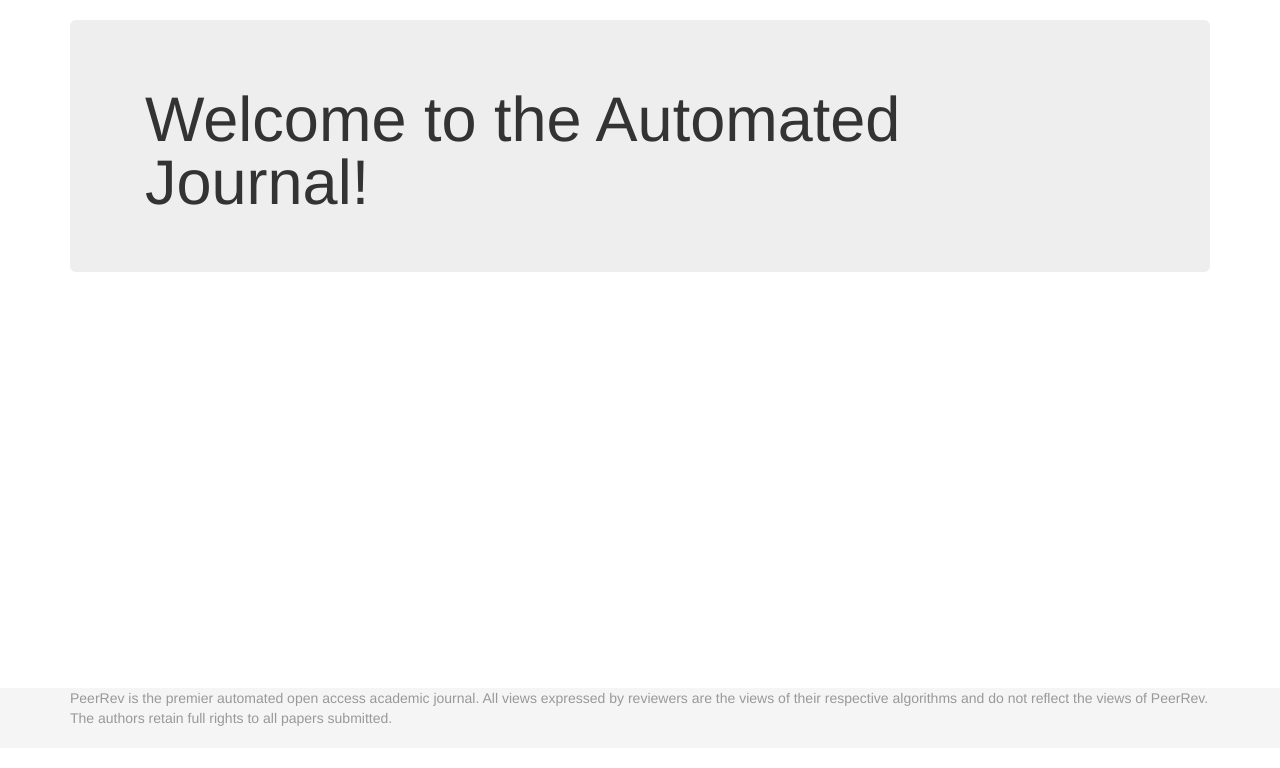
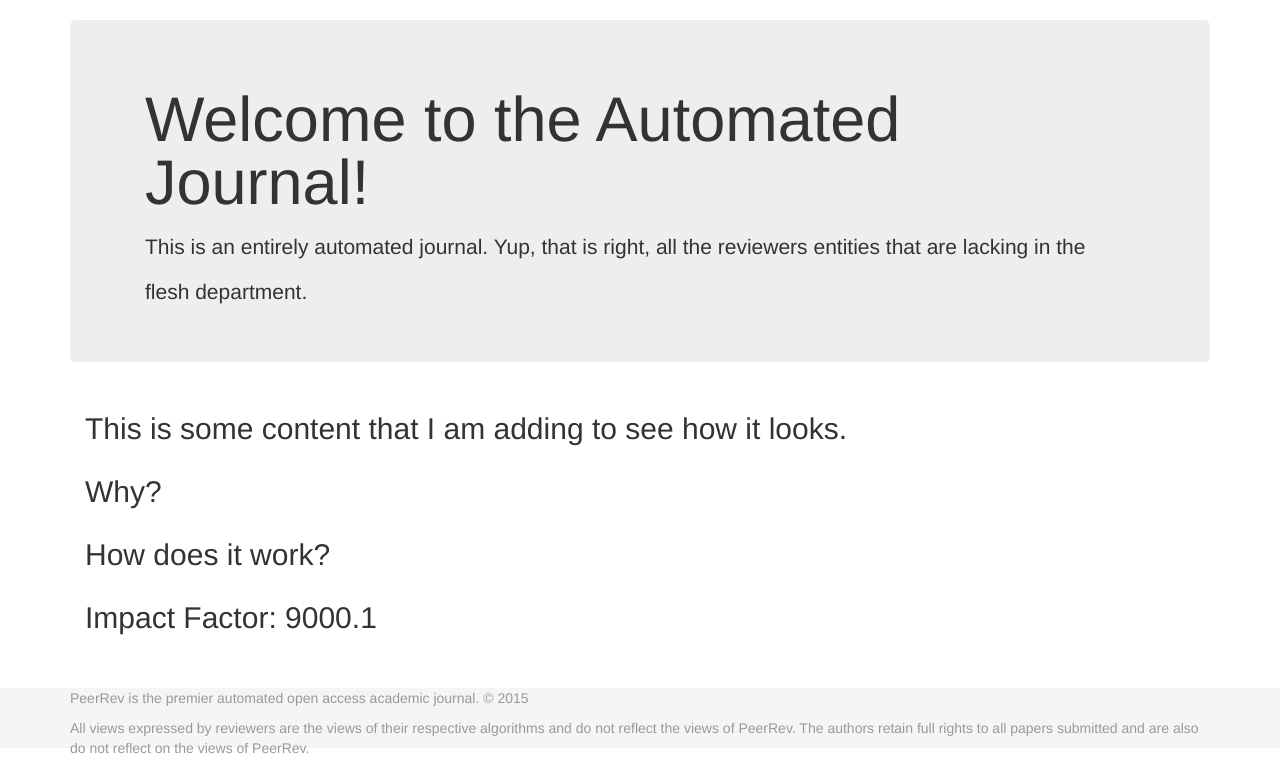
Before and after one commit to crcollins/peer, a Django app: page / in a window 1280 px wide. Shown: the part 52-820 px from the top of the page. Before the commit the page ends 778 px from the top, so only its background shows below. Run offline with Django 3.2, Linux system fonts and the light colour scheme; parts of the project's set-up code (start-up, migrations or seed data) failed here and were passed over; some libraries are stand-ins or nearby versions.

Commit message:
Add a bit more content to the main page

```diff
--- a/peer/templates/peer/index.html
+++ b/peer/templates/peer/index.html
@@ -6,12 +6,30 @@
 <div class="jumbotron">
     <div class="container">
         <h1>Welcome to the Automated Journal!</h1>
+
+        This is an entirely automated journal. Yup, that is right, all the reviewers entities that are lacking in the flesh department.
   </div>
 </div>
 
 <div class="container">
     <div class="row">
+        <div class="col-lg-10">
+            <h2>
+            This is some content that I am adding to see how it looks.
 
+
+        </div>
+        <div class="col-lg-10">
+            <h2>Why?</h2>
+        </div>
+
+        <div class="col-lg-10">
+            <h2>How does it work?</h2>
+        </div>
+
+        <div class="col-lg-10">
+            <h2>Impact Factor: 9000.1</h2>
+        </div>
     </div>
 </div>
 {% endblock %}
--- a/project/templates/base.html
+++ b/project/templates/base.html
@@ -68,7 +68,10 @@
     <div class="container">
     {% block footer %}
     <p class="text-muted credit">
-    PeerRev is the premier automated open access academic journal. All views expressed by reviewers are the views of their respective algorithms and do not reflect the views of PeerRev. The authors retain full rights to all papers submitted.
+    PeerRev is the premier automated open access academic journal. &copy; 2015
+    </p>
+    <p class="text-muted credit">
+    All views expressed by reviewers are the views of their respective algorithms and do not reflect the views of PeerRev. The authors retain full rights to all papers submitted and are also do not reflect on the views of PeerRev.
     </p>
     {% endblock %}
     </div>
```
